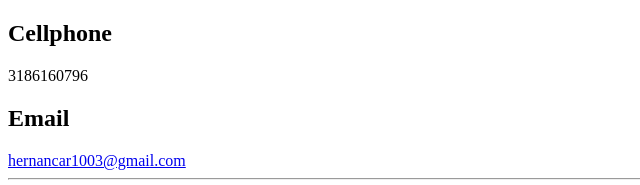
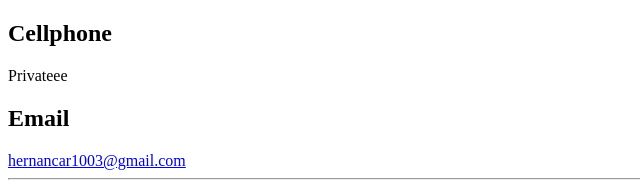
Before and after one commit to Hernancm3/cv, a plain HTML site: page contact.html in a window 1280 px wide. Shown: the top 185 px of the page, 0-640 px from the left. Drawn offline with Linux system fonts and the light colour scheme.

Commit message:
Update contact.html

```diff
--- a/contact.html
+++ b/contact.html
@@ -6,7 +6,7 @@
     </head>
     <body>
         <h2>Cellphone</h2>
-        <p>3186160796</p>
+        <p>Privateee</p>
         <h2>Email</h2>
         <a href="mailto:hernancar1003@gmail.com">hernancar1003@gmail.com</a>
         <hr>
```
